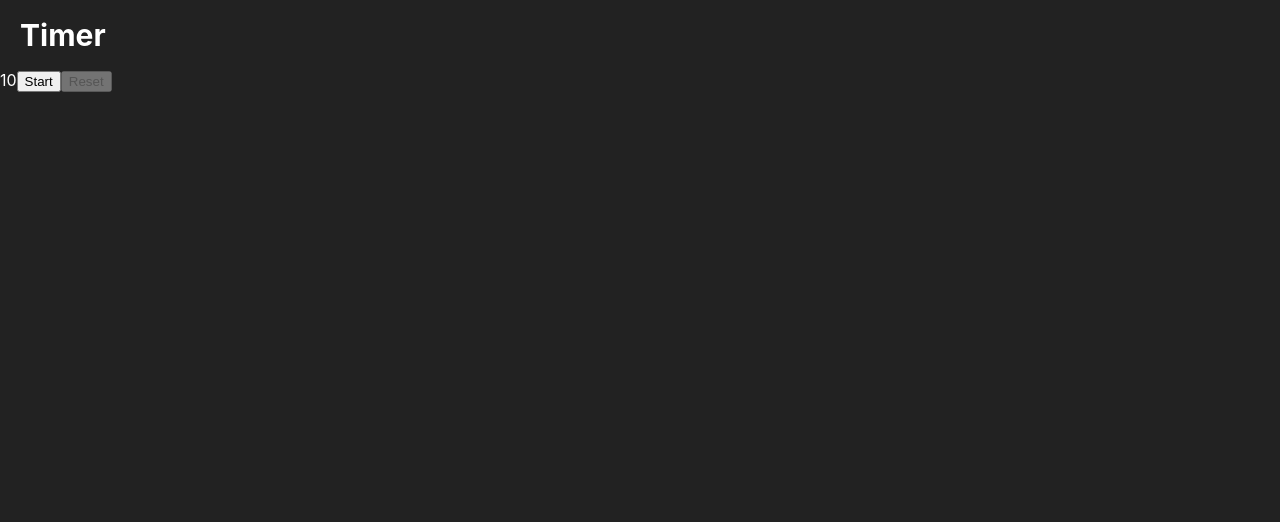
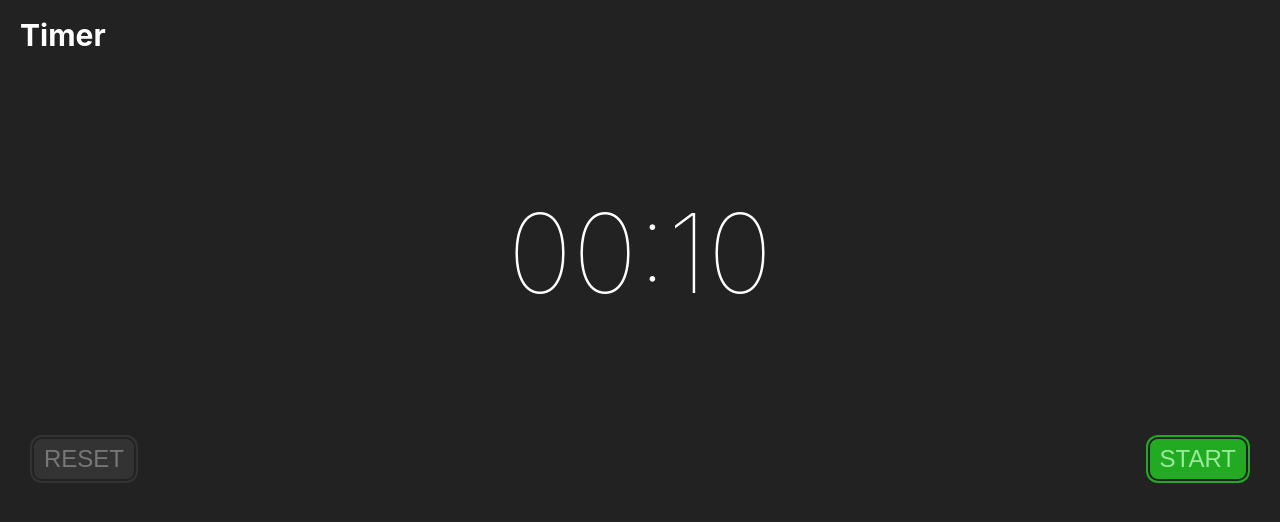
Before and after one commit to jeongtae/timer-pwa, a React (Create React App) app: page /#/timer in a window 1280 px wide. Shown: the top 522 px of the page. Built offline with nearby package versions, Linux system fonts and the light colour scheme.

Commit message:
Style Timer

```diff
--- a/src/Routes/Timer/Timer.js
+++ b/src/Routes/Timer/Timer.js
@@ -5,10 +5,41 @@ import { useTimerContext } from "Contexts";
 export default function() {
   const Timer = () => {
     const {
-      states: { left }
+      states: { state, left, total, progress }
     } = useTimerContext();
+    const format = seconds => {
+      const isNegative = seconds < 0;
+      if (isNegative) {
+        seconds = -seconds;
+      }
+      const [h, m, s] = [Math.floor(seconds / 3600), Math.floor(seconds / 60) % 60, seconds % 60];
 
-    return <span>{left}</span>;
+      const ms = `${m < 10 ? "0" : ""}${m}:${s < 10 ? "0" : ""}${s}`;
+      if (h > 0) {
+        return `${isNegative ? "-" : ""}${h < 10 ? "0" : ""}${h}:${ms}`;
+      } else {
+        return `${isNegative ? "-" : ""}${ms}`;
+      }
+    };
+
+    if (state === "stop") {
+      return (
+        <>
+          <span>{format(total)}</span>
+        </>
+      );
+    } else {
+      const spanStyles = [];
+      if (state === "done") spanStyles.push(styles.flash);
+      if (left >= 3600) spanStyles.push(styles.small);
+      return (
+        <>
+          <progress className={state === "done" ? styles.done : null} value={progress} />
+          {/* <span className={state === "done" ? styles.flash : null}>{format(left)}</span> */}
+          <span className={spanStyles.join(" ")}>{format(left)}</span>
+        </>
+      );
+    }
   };
 
   const StartButton = () => {
@@ -18,6 +49,12 @@ export default function() {
     } = useTimerContext();
 
     const texts = { stop: "Start", running: "Pause", pause: "Continue", done: "Restart" };
+    const classes = {
+      stop: styles.green,
+      running: styles.orange,
+      pause: styles.orange,
+      done: styles.green
+    };
     const onClick = () => {
       if (state === "running") {
         pauseTimer();
@@ -26,7 +63,11 @@ export default function() {
       }
     };
 
-    return <button onClick={onClick}>{texts[state]}</button>;
+    return (
+      <button onClick={onClick} className={classes[state]}>
+        {texts[state]}
+      </button>
+    );
   };
 
   const ResetButton = () => {
@@ -52,8 +93,10 @@ export default function() {
       <header>Timer</header>
       <main>
         <Timer />
-        <StartButton />
-        <ResetButton />
+        <div>
+          <ResetButton />
+          <StartButton />
+        </div>
       </main>
     </div>
   );
--- a/src/Routes/Timer/Timer.module.scss
+++ b/src/Routes/Timer/Timer.module.scss
@@ -14,5 +14,116 @@
 
   main {
     height: $main-height;
+    > progress {
+      all: unset;
+      display: block;
+      height: 4px;
+      width: 100%;
+      position: absolute;
+      &::-webkit-progress-bar {
+        background-color: #777;
+      }
+      &::-webkit-progress-value {
+        background-color: #c80;
+        transition: background-color 80ms ease;
+      }
+      &.done::-webkit-progress-value {
+        background-color: #2a2;
+      }
+    }
+    > span {
+      display: flex;
+      justify-content: center;
+      align-items: center;
+      width: 100%;
+      height: 50%;
+      font-size: 110px;
+      font-weight: lighter;
+      &.small {
+        font-size: 84px;
+      }
+      &.flash {
+        &::before {
+          content: "";
+          position: absolute;
+          box-sizing: border-box;
+          left: 0;
+          width: 100%;
+          height: 40%;
+          background: linear-gradient(
+            transparent 0%,
+            rgba(#3b3, 0.2) 30%,
+            rgba(#3b3, 0.3) 45% 55%,
+            rgba(#3b3, 0.2) 70%,
+            transparent 100%
+          );
+          z-index: -1;
+          @include animation(1s, ease, 0s, infinite, normal) {
+            from {
+              opacity: 0;
+            }
+            15% {
+              opacity: 1;
+            }
+            to {
+              opacity: 0;
+            }
+          }
+        }
+      }
+    }
+    > div {
+      display: flex;
+      padding: 0 30px;
+      justify-content: space-between;
+
+      > button {
+        // all: unset;
+        display: flex;
+        position: relative;
+        padding: 10px 14px;
+        flex-basis: 0;
+        font-size: 1.5rem;
+        text-transform: uppercase;
+        border-radius: 12px;
+        border: none;
+        background-color: #777;
+        transition: background-color 80ms ease;
+        color: scale-color($color: #777, $lightness: +60%);
+        &::before {
+          content: "";
+          position: absolute;
+          top: 2px;
+          left: 2px;
+          box-sizing: border-box;
+          width: calc(100% - 4px);
+          height: calc(100% - 4px);
+          border-radius: 10px;
+          border: 2px solid $global-bg;
+          z-index: 1;
+        }
+        &:active {
+          background-color: scale-color($color: #777, $lightness: -50%);
+        }
+        &:disabled {
+          background-color: #333;
+          color: #777;
+        }
+        &.green {
+          background-color: #2a2;
+          color: scale-color($color: #2a2, $lightness: +60%);
+          &:active {
+            background-color: scale-color($color: #2a2, $lightness: -50%);
+          }
+        }
+        &.orange {
+          background-color: #c80;
+          color: scale-color($color: #c80, $lightness: +60%);
+          &:active {
+            background-color: scale-color($color: #c80, $lightness: -50%);
+          }
+        }
+      }
+    }
   }
 }
--- a/src/_global.scss
+++ b/src/_global.scss
@@ -1,2 +1,32 @@
 $global-bg: #222;
 $global-text-color: #fff;
+
+@mixin animation(
+  $duration: 1s,
+  // linear, ease, ease-in, ease-out, ease-in-out, step-start, step-end, steps(), cubic-bezier()
+    $timing-function: linear,
+  $delay: 0s,
+  // infinite
+    $iteration-count: 1,
+  // normal, reverse, alternate, alternate-reverse
+    $direction: normal,
+  // none, forwards, backwards, both
+    $fill-mode: none,
+  // running, paused
+    $play-state: running
+) {
+  $unique-name: unique-id();
+  animation-name: $unique-name;
+  animation-duration: $duration;
+  animation-timing-function: $timing-function;
+  animation-delay: $delay;
+  animation-iteration-count: $iteration-count;
+  animation-direction: $direction;
+  animation-fill-mode: $fill-mode;
+  animation-play-state: $play-state;
+  @at-root {
+    @keyframes #{$unique-name} {
+      @content;
+    }
+  }
+}
```
